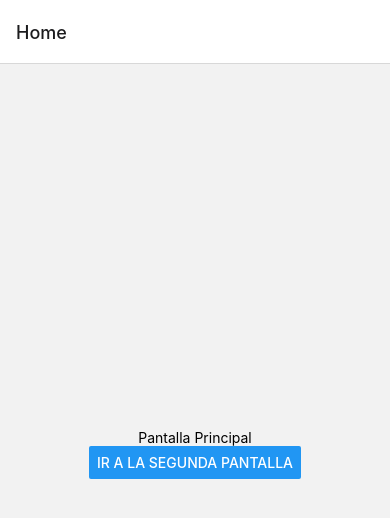
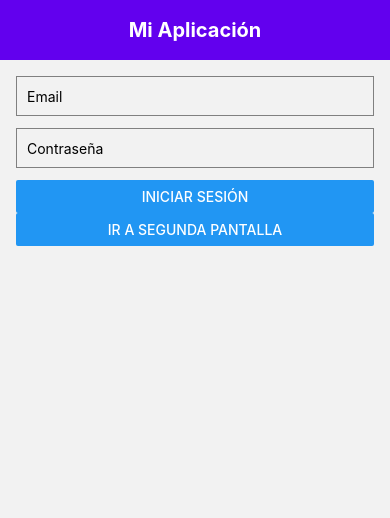
Before and after one commit to Juandoqg/SGU, a React Native app: screen /Home in a window 390 px wide. Shown: the top 518 px of the page. Built offline with nearby package versions, Linux system fonts and the light colour scheme.

Commit message:
Cabecera

```diff
--- a/App.js
+++ b/App.js
@@ -3,17 +3,27 @@ import React from 'react';
 import { NavigationContainer } from '@react-navigation/native';
 import { createNativeStackNavigator } from '@react-navigation/native-stack';
 import HomeScreen from './src/screens/HomeScreen';
-import SecondScreen from './src/screens/SecondScreen';
+import SecondScreen from './src/screens/SecondScreen'; // Otra pantalla para demostrar
 
 const Stack = createNativeStackNavigator();
 
-export default function App() {
+const App = () => {
   return (
     <NavigationContainer>
       <Stack.Navigator initialRouteName="Home">
-        <Stack.Screen name="Home" component={HomeScreen} />
-        <Stack.Screen name="Second" component={SecondScreen} />
+        <Stack.Screen
+          name="Home"
+          component={HomeScreen}
+          options={{ headerShown: false }} // Oculta el header por defecto
+        />
+        <Stack.Screen
+          name="Second"
+          component={SecondScreen}
+          options={{ headerShown: false }} // Oculta el header por defecto
+        />
       </Stack.Navigator>
     </NavigationContainer>
   );
-}
+};
+
+export default App;
--- /dev/null
+++ b/src/components/CustomHeader.js
@@ -0,0 +1,27 @@
+// src/components/CustomHeader.js
+import React from 'react';
+import { View, Text, StyleSheet } from 'react-native';
+
+const CustomHeader = () => {
+  return (
+    <View style={styles.header}>
+      <Text style={styles.headerText}>Mi Aplicación</Text>
+    </View>
+  );
+};
+
+const styles = StyleSheet.create({
+  header: {
+    height: 60,
+    backgroundColor: '#6200ee',
+    justifyContent: 'center',
+    alignItems: 'center',
+  },
+  headerText: {
+    color: '#fff',
+    fontSize: 20,
+    fontWeight: 'bold',
+  },
+});
+
+export default CustomHeader;
--- /dev/null
+++ b/src/components/Layout.js
@@ -0,0 +1,27 @@
+// src/components/Layout.js
+import React from 'react';
+import { View, StyleSheet } from 'react-native';
+import CustomHeader from './CustomHeader';
+
+const Layout = ({ children }) => {
+  return (
+    <View style={styles.container}>
+      <CustomHeader />
+      <View style={styles.content}>
+        {children}
+      </View>
+    </View>
+  );
+};
+
+const styles = StyleSheet.create({
+  container: {
+    flex: 1,
+  },
+  content: {
+    flex: 1,
+    padding: 16,
+  },
+});
+
+export default Layout;
--- a/src/screens/HomeScreen.js
+++ b/src/screens/HomeScreen.js
@@ -1,17 +1,56 @@
 // src/screens/HomeScreen.js
-import React from 'react';
-import { View, Text, Button } from 'react-native';
+import React, { useState } from 'react';
+import { View, TextInput, Button, StyleSheet } from 'react-native';
+import Layout from '../components/Layout'; // Importa el layout
+import { useNavigation } from '@react-navigation/native'; // Importa useNavigation
 
-const HomeScreen = ({ navigation }) => {
+const HomeScreen = () => {
+  const navigation = useNavigation(); // Obtén la instancia de navegación
+  const [email, setEmail] = useState('');
+  const [password, setPassword] = useState('');
+
+  const handleLogin = () => {
+    console.log('Email:', email);
+    console.log('Password:', password);
+  };
+
   return (
-    <View style={{ flex: 1, justifyContent: 'center', alignItems: 'center' }}>
-      <Text>Pantalla Principal</Text>
+    <Layout>
+      <TextInput
+        style={styles.input}
+        placeholder="Email"
+        value={email}
+        onChangeText={setEmail}
+        keyboardType="email-address"
+      />
+      <TextInput
+        style={styles.input}
+        placeholder="Contraseña"
+        value={password}
+        onChangeText={setPassword}
+        secureTextEntry
+      />
+      <Button title="Iniciar sesión" onPress={handleLogin} />
       <Button
-        title="Ir a la Segunda Pantalla"
-        onPress={() => navigation.navigate('Second')}
+        title="Ir a Segunda Pantalla"
+        onPress={() => navigation.navigate('Second')} // Navega a SecondScreen
+        style={styles.button}
       />
-    </View>
+    </Layout>
   );
 };
 
+const styles = StyleSheet.create({
+  input: {
+    height: 40,
+    borderColor: 'gray',
+    borderWidth: 1,
+    marginBottom: 12,
+    paddingHorizontal: 10,
+  },
+  button: {
+    marginTop: 20,
+  },
+});
+
 export default HomeScreen;
--- a/src/screens/SecondScreen.js
+++ b/src/screens/SecondScreen.js
@@ -1,14 +1,24 @@
 // src/screens/SecondScreen.js
 import React from 'react';
-import { View, Text, Button } from 'react-native';
+import { View, Text, StyleSheet } from 'react-native';
+import Layout from '../components/Layout';
 
-const SecondScreen = ({ navigation }) => {
+const SecondScreen = () => {
   return (
-    <View style={{ flex: 1, justifyContent: 'center', alignItems: 'center' }}>
-      <Text>Segunda Pantalla</Text>
-      <Button title="Regresar" onPress={() => navigation.goBack()} />
-    </View>
+    <Layout>
+      <View style={styles.container}>
+        <Text>Pantalla Secundaria</Text>
+      </View>
+    </Layout>
   );
 };
 
+const styles = StyleSheet.create({
+  container: {
+    flex: 1,
+    justifyContent: 'center',
+    alignItems: 'center',
+  },
+});
+
 export default SecondScreen;
```
